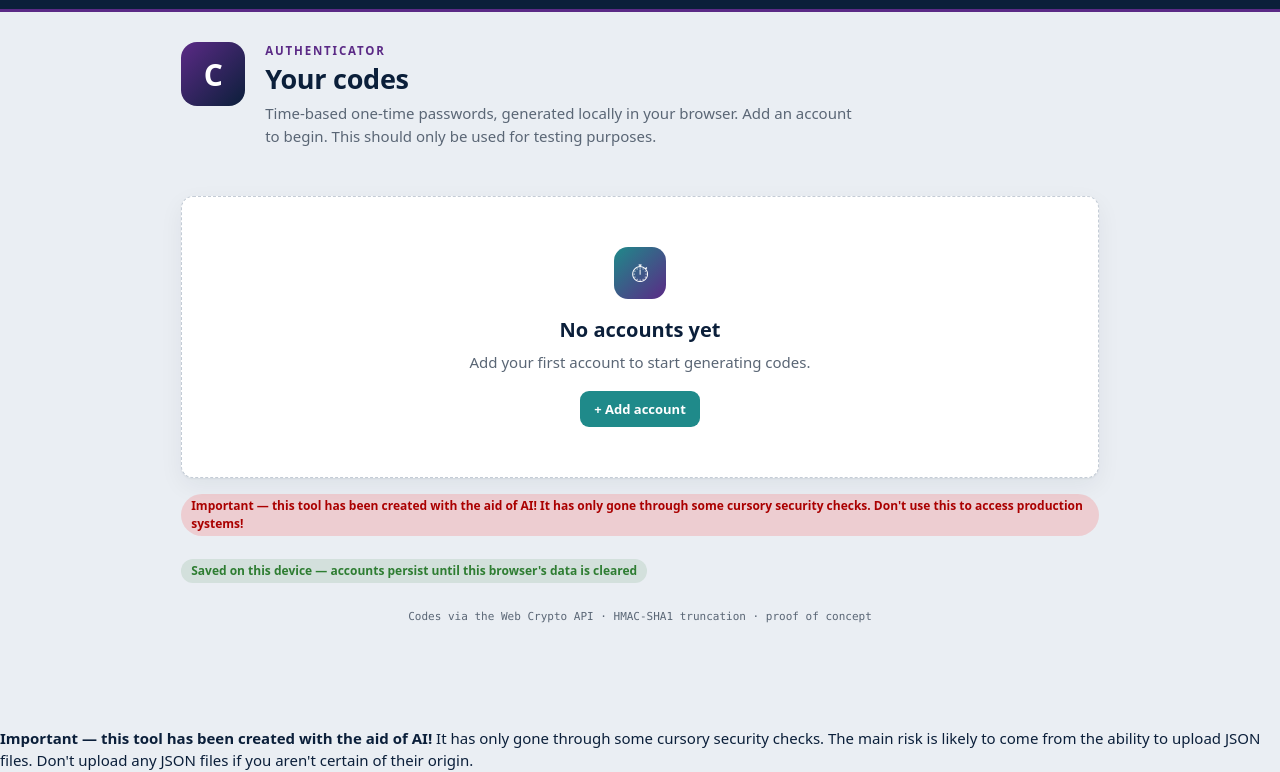
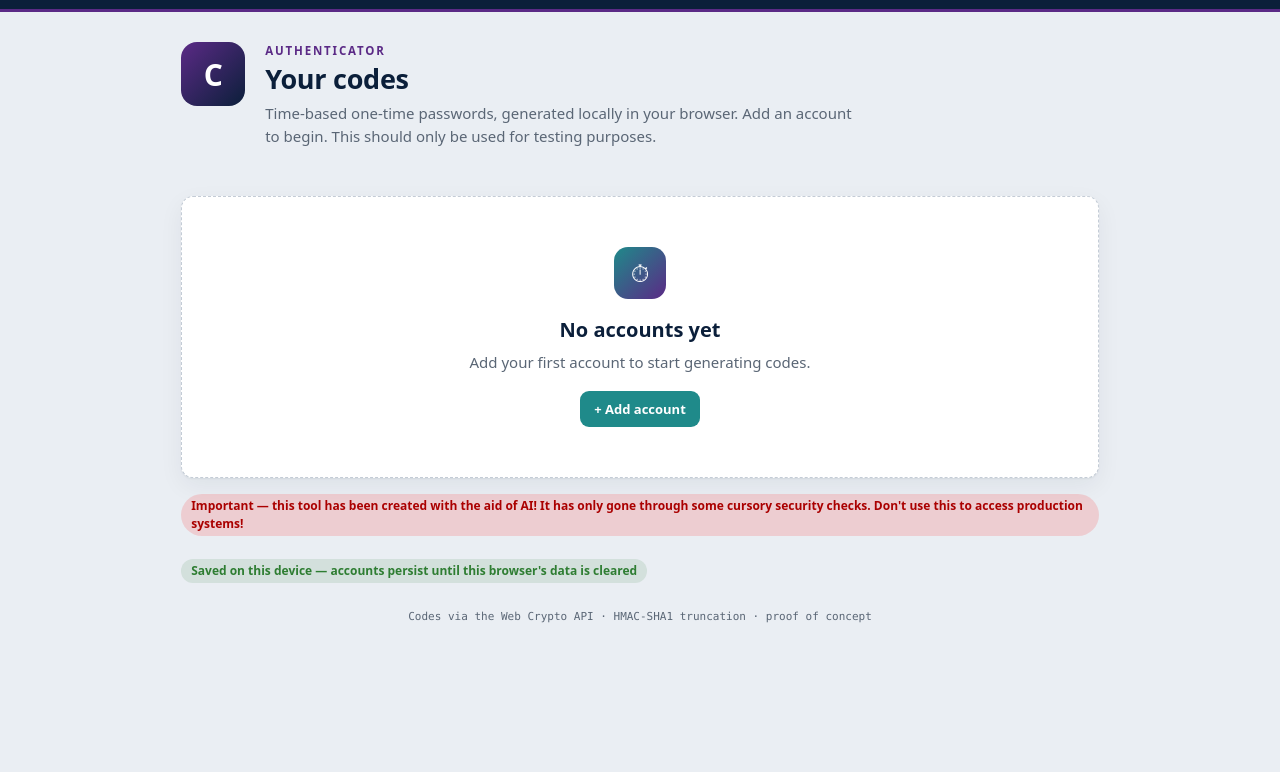
Before and after one commit to greatatcyber/landing-page, a plain HTML site: page totp/totp.html in a window 1280 px wide. Shown: the part 51-823 px from the top of the page. After the commit the page ends 800 px from the top, so only its background shows below. Drawn offline with Linux system fonts and the light colour scheme.

Commit message:
removing a <div> that I left in

```diff
--- a/totp/totp.html
+++ b/totp/totp.html
@@ -612,8 +612,5 @@ importFile.onchange = () => {
   requestAnimationFrame(tick);
 })();
 </script>
-<div class="callout"><strong>Important &mdash; this tool has been created with the aid of AI!</strong> It has only gone through some cursory security checks. The main risk is likely to come from the ability to upload JSON files. Don't upload any JSON files if you aren't certain of their origin.</div>
-
-
 </body>
 </html>
```
